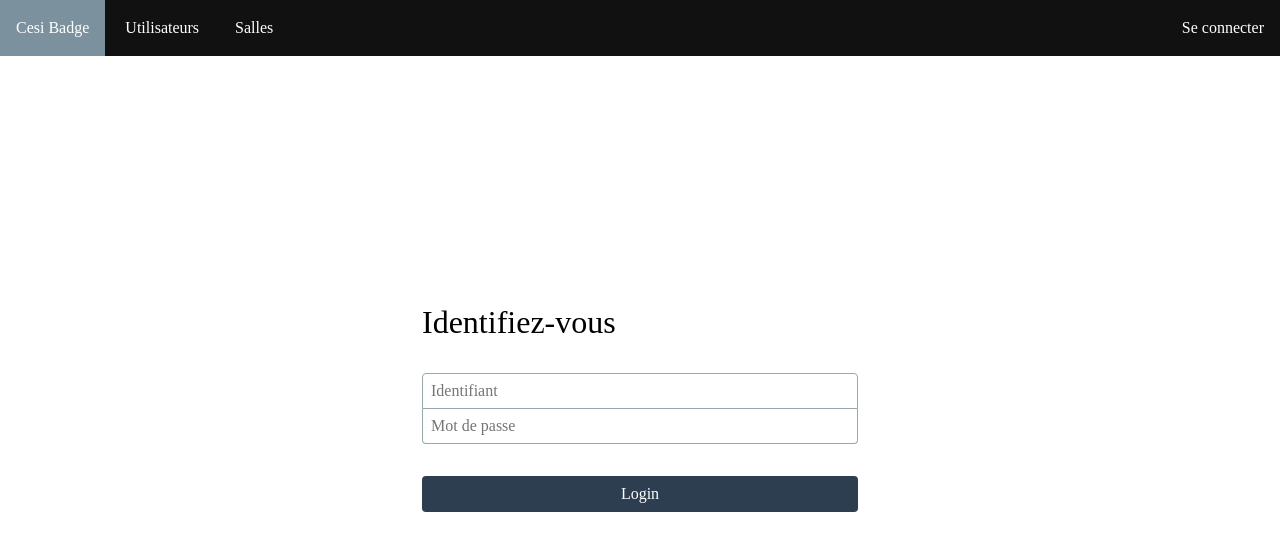
After one commit to jimlry/cesibadge, a Flask app: page /login in a window 1280 px wide. The commit adds this page. Shown: the top 551 px of the page. Run offline with Flask 2, Linux system fonts and the light colour scheme; some libraries are stand-ins or nearby versions.

Commit message:
Gestion du login

```diff
--- a/admin/raspweb/templates/base.html
+++ b/admin/raspweb/templates/base.html
@@ -12,6 +12,16 @@
         <a class="c-nav__item" href="/">Cesi Badge</a>
         <a class="c-nav__item" href="/badgerlist">Utilisateurs</a>
         <a class="c-nav__item" href="/roomlist">Salles</a>
+        {% if session['admin'] %}
+        <a class="c-nav__item c-nav__item--right" href="/logout">
+            Connecté en tant que : {{ session['admin'] }} (se déconnecter)
+        </a>
+        {% else %}
+        <a class="c-nav__item c-nav__item--right" href="/login">
+            Se connecter
+        </a>
+        {% endif %}
+        </a>
     </nav>
     <div class="o-container o-container--large u-pillar-box--small">
     	{% block body %}{% endblock %}
--- /dev/null
+++ b/admin/raspweb/templates/login.html
@@ -0,0 +1,33 @@
+{% extends "base.html" %}
+{% block body %}
+
+<div class="u-center-block__content">
+    <h1 class="c-heading">Identifiez-vous</h1>
+    {% if error %}
+        {{ error }}
+    {% endif %}
+    <form action="{{ url_for('login') }}" method=post>
+        <div class="o-form-element">
+            <div class="c-input-group c-input-group--stacked">
+                <div class="o-field">
+                    <input
+                        class="c-field"
+                        placeholder="Identifiant"
+                        name="login">
+                </div>
+                <div class="o-field">
+                    <input
+                        class="c-field"
+                        placeholder="Mot de passe"
+                        type="password"
+                        name="password">
+                </div>
+            </div>
+        </div>
+        <div class="o-form-element">
+            <button class="c-button c-button--brand c-button--block" type="submit">Login</button>
+        </div>
+    </form>
+</div>
+
+{% endblock %}
--- a/admin/raspweb/views.py
+++ b/admin/raspweb/views.py
@@ -1,15 +1,44 @@
 from raspweb import app
-from flask import render_template, request
-import datetime, calendar
-from models import BadgerModel, RoomModel, PresenceModel, BodyModel
+from flask import render_template, request, session, url_for, redirect
+from models import BadgerModel, RoomModel, PresenceModel, BodyModel, AdminModel
+import datetime, calendar, os
+
+app.secret_key = os.urandom(24)
 
 @app.route('/')
 def main():
     return render_template('index.html')
 
 
+@app.route('/login', methods=['GET', 'POST'])
+def login():
+    error = None
+    adminModel = AdminModel()
+    if request.method == 'POST':
+        login = request.form['login']
+        password = request.form['password']
+        admin = adminModel.getAdminByLoginAndPassword(login, password)
+        print admin
+        if admin is None:
+            error = "Identifiant ou Mot de passe invalide"
+        else:
+            session['logged_in'] = True
+            session['admin'] = admin['login']
+            return redirect(url_for('badgerlist'))
+
+        error = 'Identifiant Invalide'
+    return render_template('login.html', error=error)
+
+@app.route('/logout')
+def logout():
+    session.pop('admin', None)
+    return redirect(url_for('login'))
+
 @app.route('/badgerlist')
 def badgerlist():
+    if not session.get('logged_in'):
+        return redirect(url_for('login'))
+
     badgerModel = BadgerModel()
     badgerList = badgerModel.getBadgerList()
     return render_template('userlist.html', badgerList=badgerList)
@@ -17,6 +46,9 @@ def badgerlist():
 
 @app.route('/roomlist')
 def roomlist():
+    if not session.get('logged_in'):
+        return redirect(url_for('login'))
+
     roomModel = RoomModel()
     roomList = roomModel.getRoomList()
     return render_template('roomlist.html', roomList=roomList)
@@ -24,6 +56,9 @@ def roomlist():
 
 @app.route('/roomplanning', methods=['GET'])
 def roomplanning():
+    if not session.get('logged_in'):
+        return redirect(url_for('login'))
+
     roomModel = RoomModel()
     presenceModel = PresenceModel()
     badgerModel = BadgerModel()
@@ -32,14 +67,12 @@ def roomplanning():
     datePicked = str(datetime.date.today())
     body = '1'
 
-    print datePicked
-
     roomId = request.args.get('id')
 
     if request.args.get('date'):
         datePicked = request.args.get('date')
 
-    if request.args.get('date'):
+    if request.args.get('body'):
         body = request.args.get('body')
 
     presenceList = presenceModel.getPresenceListByDate(datePicked)
--- a/admin/setup.py
+++ b/admin/setup.py
@@ -6,6 +6,6 @@ setup(
     include_package_data=True,
     install_requires=[
         'flask-mysql',
-	'flask'
+	    'flask'
     ],
 )
```
Also changed, not shown: admin/raspweb/models.py (+7 -0 lines), README.md, 1 other file.
